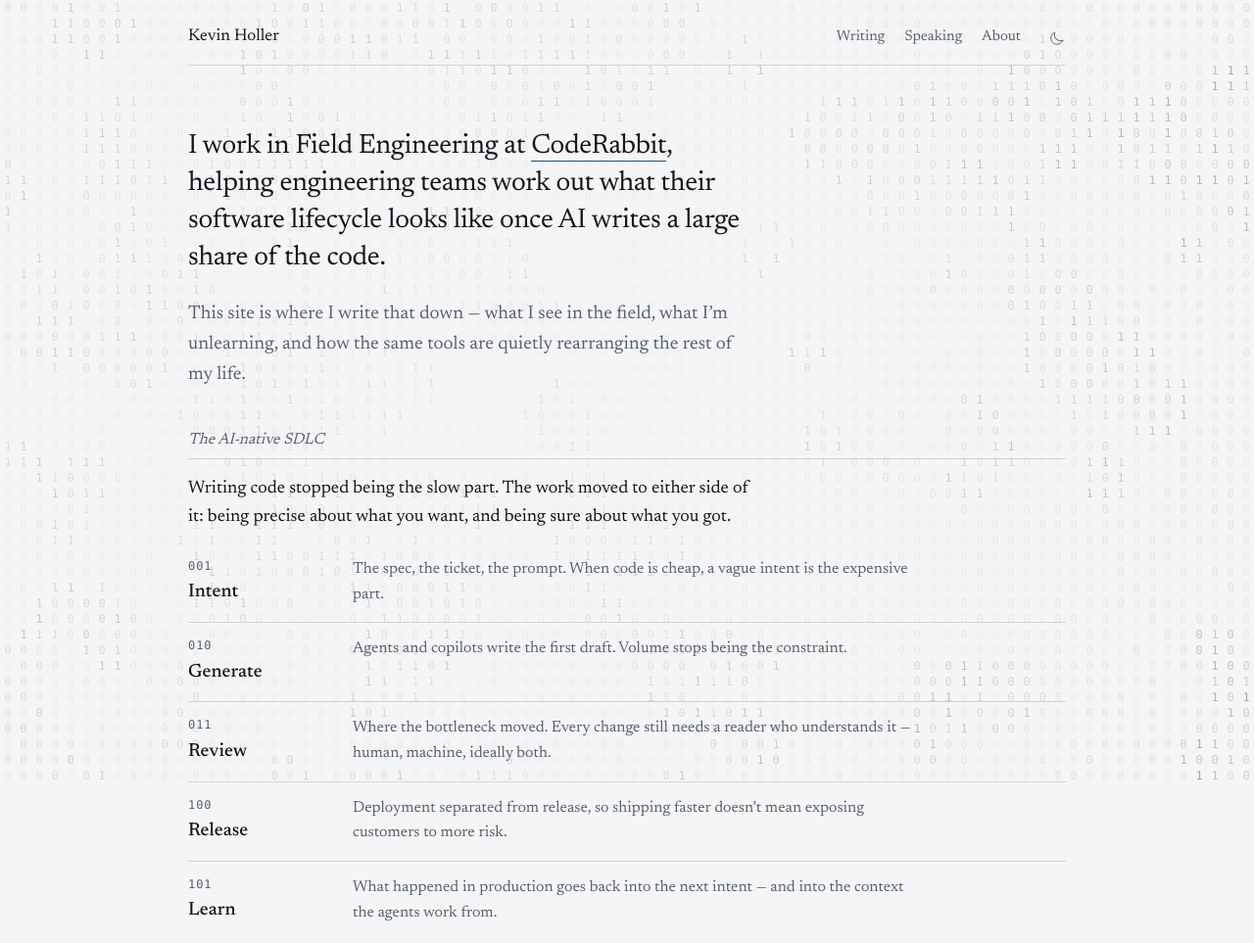
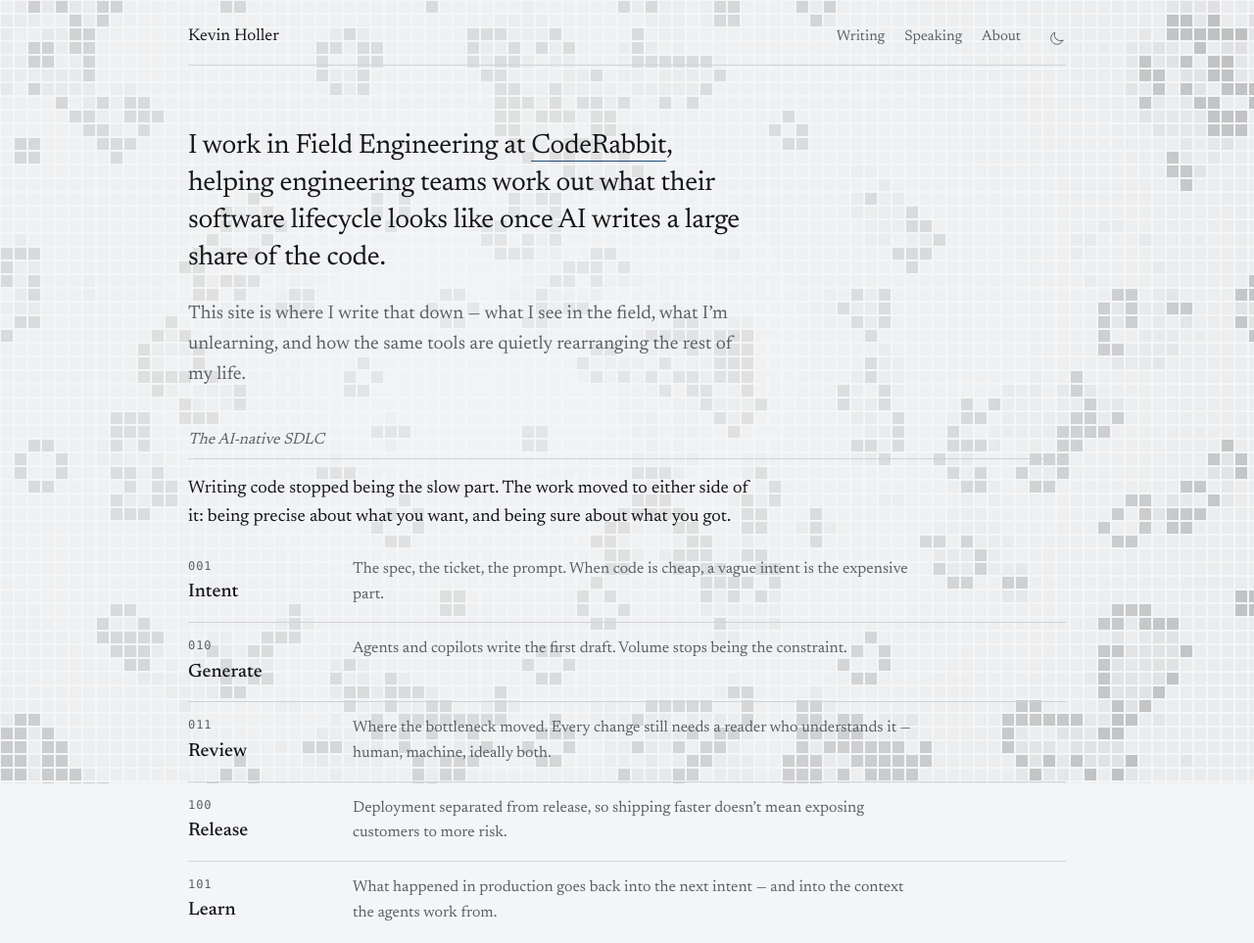
Before and after one commit to kevinholler/kevinholler.github.io, an Astro site: page /new in a window 1280 px wide. Shown: the top 963 px of the page at 98% size. Built offline with nearby package versions, Linux system fonts and the light colour scheme; Astro itself is replaced by a stand-in of ours.

Commit message:
Draw the Game of Life backdrop as square cells
The binary-digit rendering read as a texture of 0s and 1s rather than as
Life. Draw it the classic way instead: a grid of squares, empty cells as
faint graph paper, live cells solid, and dead cells fading back over three
generations. Each alpha level is one path and one fill(), so a generation
is a dozen draw calls.

Co-Authored-By: Claude Opus 5.5 <noreply@anthropic.com>
Claude-Session: https://claude.ai/code/session_01EEpVQhTiFfDUHGLmQWzVgc

```diff
--- a/src/components/LifeField.astro
+++ b/src/components/LifeField.astro
@@ -1,10 +1,12 @@
 ---
 /*
-  The backdrop on the front page: Conway's Game of Life, drawn as a field
-  of binary digits. A live cell is a 1, a dead one is a 0, and a cell that
-  has just died stays a brighter 0 for a few generations, so the gliders
-  leave a wake instead of blinking — and the field gets the uneven, inked
-  texture of a page of printed binary rather than a flat grid.
+  The backdrop on the front page: Conway's Game of Life, drawn the way it
+  is usually drawn — a grid of square cells, filled when alive.
+
+  Every cell in the field is drawn, empty ones as a barely-there square, so
+  the page reads as graph paper with something growing on it. A live cell
+  is a solid square; a cell that has just died fades back to empty over a
+  few generations, so gliders leave a short wake instead of blinking.
 
   It is meant to be noticed second. Everything about it is turned down —
   a few generations a second, ink at a few percent, and a mask that thins
@@ -12,7 +14,8 @@
   at it, and then it's alive.
 
   - No dependencies, one canvas, a few kilobytes.
-  - Pauses when the tab is hidden.
+  - Repaints once per generation, not every frame, and pauses when the tab
+    is hidden.
   - prefers-reduced-motion gets one still frame, settled for a while
     first so it looks like the middle of something rather than noise.
   - Follows the theme toggle: it reads --ink from the root each time the
@@ -27,15 +30,16 @@
   const ctx = canvas?.getContext('2d');
 
   if (canvas && ctx) {
-    const CELL = 16; // px per cell, CSS pixels
-    const TICK = 260; // ms per generation
-    const TRAIL = 5; // generations a dead cell keeps its fading 1
-    const LEVELS = 16; // alpha is quantised so each level is one batch
+    const CELL = 14; // grid pitch, CSS pixels
+    const GAP = 2; // gutter between squares
+    const TICK = 220; // ms per generation
+    const TRAIL = 3; // generations a dead cell takes to fade back to empty
+    const LEVELS = 12; // alpha is quantised so each level is one fill()
 
     // How strong each state is drawn. The CSS mask thins all of this
     // again under the column, so these are the values at the edges.
-    const ALPHA_DEAD = 0.1;
-    const ALPHA_LIVE = 0.36;
+    const ALPHA_EMPTY = 0.035;
+    const ALPHA_LIVE = 0.24;
 
     const reduce = window.matchMedia('(prefers-reduced-motion: reduce)').matches;
     const root = document.documentElement;
@@ -44,8 +48,7 @@
     let rows = 0;
     let live = new Uint8Array(0);
     let next = new Uint8Array(0);
-    let trail = new Uint8Array(0); // generations since death, 0 = never/expired
-    let grain = new Float32Array(0); // fixed per-cell variation, 0.45–1
+    let trail = new Uint8Array(0); // generations since death; 0 = empty
     let ink = '#14161a';
     let generation = 0;
     const history: number[] = [];
@@ -57,13 +60,13 @@
     const idx = (x: number, y: number) =>
       ((y + rows) % rows) * cols + ((x + cols) % cols);
 
-    const seed = (density = 0.22) => {
+    const seed = (density = 0.2) => {
       for (let i = 0; i < live.length; i++) live[i] = Math.random() < density ? 1 : 0;
     };
 
+    // A patch of random soup somewhere, to restart a field that has
+    // settled into still lifes and blinkers.
     const sprinkle = () => {
-      // A patch of random soup somewhere, to restart a field that has
-      // settled into still lifes and blinkers.
       const w = 10;
       const ox = Math.floor(Math.random() * cols);
       const oy = Math.floor(Math.random() * rows);
@@ -84,36 +87,6 @@
       const ox = Math.floor(Math.random() * cols);
       const oy = Math.floor(Math.random() * rows);
       for (const [x, y] of shape) live[idx(ox + x * fx, oy + y * fy)] = 1;
-    };
-
-    const resize = () => {
-      const dpr = Math.min(window.devicePixelRatio || 1, 2);
-      const w = window.innerWidth;
-      const h = window.innerHeight;
-      canvas.width = Math.round(w * dpr);
-      canvas.height = Math.round(h * dpr);
-      ctx.setTransform(dpr, 0, 0, dpr, 0, 0);
-
-      const c = Math.ceil(w / CELL);
-      const r = Math.ceil(h / CELL);
-      if (c === cols && r === rows) return draw();
-
-      // Keep whatever overlaps, seed whatever is new.
-      const old = { live, trail, cols, rows };
-      cols = c;
-      rows = r;
-      live = new Uint8Array(c * r);
-      next = new Uint8Array(c * r);
-      trail = new Uint8Array(c * r);
-      grain = new Float32Array(c * r);
-      for (let i = 0; i < grain.length; i++) grain[i] = 0.45 + Math.random() * 0.55;
-      seed();
-      for (let y = 0; y < Math.min(r, old.rows); y++)
-        for (let x = 0; x < Math.min(c, old.cols); x++) {
-          live[y * c + x] = old.live[y * old.cols + x];
-          trail[y * c + x] = old.trail[y * old.cols + x];
-        }
-      draw();
     };
 
     const step = () => {
@@ -158,48 +131,67 @@
       if (generation % 24 === 0) glider();
     };
 
-    // Two glyphs × LEVELS alpha steps; each bucket is drawn with one
-    // globalAlpha so the canvas state only changes 2 × LEVELS times a frame.
-    const buckets: number[][] = Array.from({ length: LEVELS * 2 }, () => []);
+    // Cells are bucketed by alpha, and each bucket is one path and one
+    // fill() — a dozen draw calls a generation rather than thousands.
+    const buckets: number[][] = Array.from({ length: LEVELS }, () => []);
+    const SIZE = CELL - GAP;
 
     const draw = () => {
       for (const b of buckets) b.length = 0;
       for (let i = 0; i < live.length; i++) {
         let a: number;
-        let one: number;
-        if (live[i]) {
-          a = ALPHA_LIVE;
-          one = 1;
-        } else if (trail[i]) {
+        if (live[i]) a = ALPHA_LIVE;
+        else if (trail[i]) {
           const t = 1 - trail[i] / (TRAIL + 1);
-          a = ALPHA_DEAD + (ALPHA_LIVE - ALPHA_DEAD) * t * 0.75;
-          one = 0;
-        } else {
-          a = ALPHA_DEAD;
-          one = 0;
-        }
-        a *= grain[i];
+          a = ALPHA_EMPTY + (ALPHA_LIVE - ALPHA_EMPTY) * t * 0.4;
+        } else a = ALPHA_EMPTY;
         const level = Math.min(LEVELS - 1, Math.round((a / ALPHA_LIVE) * (LEVELS - 1)));
-        buckets[one * LEVELS + level].push(i);
+        buckets[level].push(i);
       }
 
       ctx.clearRect(0, 0, cols * CELL, rows * CELL);
       ctx.fillStyle = ink;
-      ctx.font = `500 ${Math.round(CELL * 0.72)}px ui-monospace, SFMono-Regular, Menlo, Consolas, monospace`;
-      ctx.textAlign = 'center';
-      ctx.textBaseline = 'middle';
-      for (let b = 0; b < buckets.length; b++) {
-        const cells = buckets[b];
+      for (let level = 0; level < LEVELS; level++) {
+        const cells = buckets[level];
         if (!cells.length) continue;
-        const glyph = b >= LEVELS ? '1' : '0';
-        ctx.globalAlpha = ((b % LEVELS) / (LEVELS - 1)) * ALPHA_LIVE;
+        ctx.globalAlpha = (level / (LEVELS - 1)) * ALPHA_LIVE;
+        ctx.beginPath();
         for (const i of cells) {
           const x = i % cols;
           const y = (i / cols) | 0;
-          ctx.fillText(glyph, x * CELL + CELL / 2, y * CELL + CELL / 2 + 1);
+          ctx.rect(x * CELL + GAP / 2, y * CELL + GAP / 2, SIZE, SIZE);
         }
+        ctx.fill();
       }
       ctx.globalAlpha = 1;
+    };
+
+    const resize = () => {
+      const dpr = Math.min(window.devicePixelRatio || 1, 2);
+      const w = window.innerWidth;
+      const h = window.innerHeight;
+      canvas.width = Math.round(w * dpr);
+      canvas.height = Math.round(h * dpr);
+      ctx.setTransform(dpr, 0, 0, dpr, 0, 0);
+
+      const c = Math.ceil(w / CELL);
+      const r = Math.ceil(h / CELL);
+      if (c === cols && r === rows) return draw();
+
+      // Keep whatever overlaps, seed whatever is new.
+      const old = { live, trail, cols, rows };
+      cols = c;
+      rows = r;
+      live = new Uint8Array(c * r);
+      next = new Uint8Array(c * r);
+      trail = new Uint8Array(c * r);
+      seed();
+      for (let y = 0; y < Math.min(r, old.rows); y++)
+        for (let x = 0; x < Math.min(c, old.cols); x++) {
+          live[y * c + x] = old.live[y * old.cols + x];
+          trail[y * c + x] = old.trail[y * old.cols + x];
+        }
+      draw();
     };
 
     // ── Running ──────────────────────────────────────────────
--- a/src/pages/new/index.astro
+++ b/src/pages/new/index.astro
@@ -27,7 +27,7 @@ const fmt = new Intl.DateTimeFormat('en-GB', {
   year: 'numeric',
 });
 
-// Each stage is numbered in binary, the backdrop's alphabet.
+// Each stage is numbered in binary — it's a page about software.
 const loop = [
   {
     stage: 'Intent',
--- a/src/styles/site.css
+++ b/src/styles/site.css
@@ -894,7 +894,7 @@ pre code {
   border-bottom: 0;
 }
 
-/* Numbered in the backdrop's own alphabet: 001, 010, 011, 100, 101. */
+/* Numbered in binary: 001, 010, 011, 100, 101. */
 .loop .stage {
   font-weight: 500;
 }
```
Also changed, not shown: README.md.
